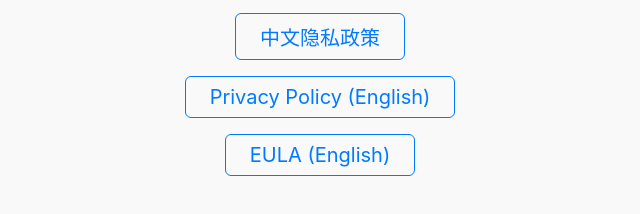
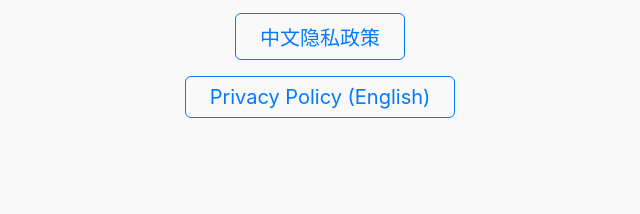
Before and after one commit to BR-commit/concierge-privacy-policy, a plain HTML site: page index.html in a window 1280 px wide. Shown: the part 142-356 px from the top of the page, without its empty margins (320-960 px from the left). Drawn offline with Linux system fonts and the light colour scheme.

Commit message:
Update index.html

```diff
--- a/index.html
+++ b/index.html
@@ -47,7 +47,6 @@
   <ul>
     <li><a href="Chinese_privacy.md" target="_blank" rel="noopener">中文隐私政策</a></li>
     <li><a href="En_privacy.md" target="_blank" rel="noopener">Privacy Policy (English)</a></li>
-    <li><a href="EULA.md" target="_blank" rel="noopener">EULA (English)</a></li>
   </ul>
 </body>
 </html>
```
